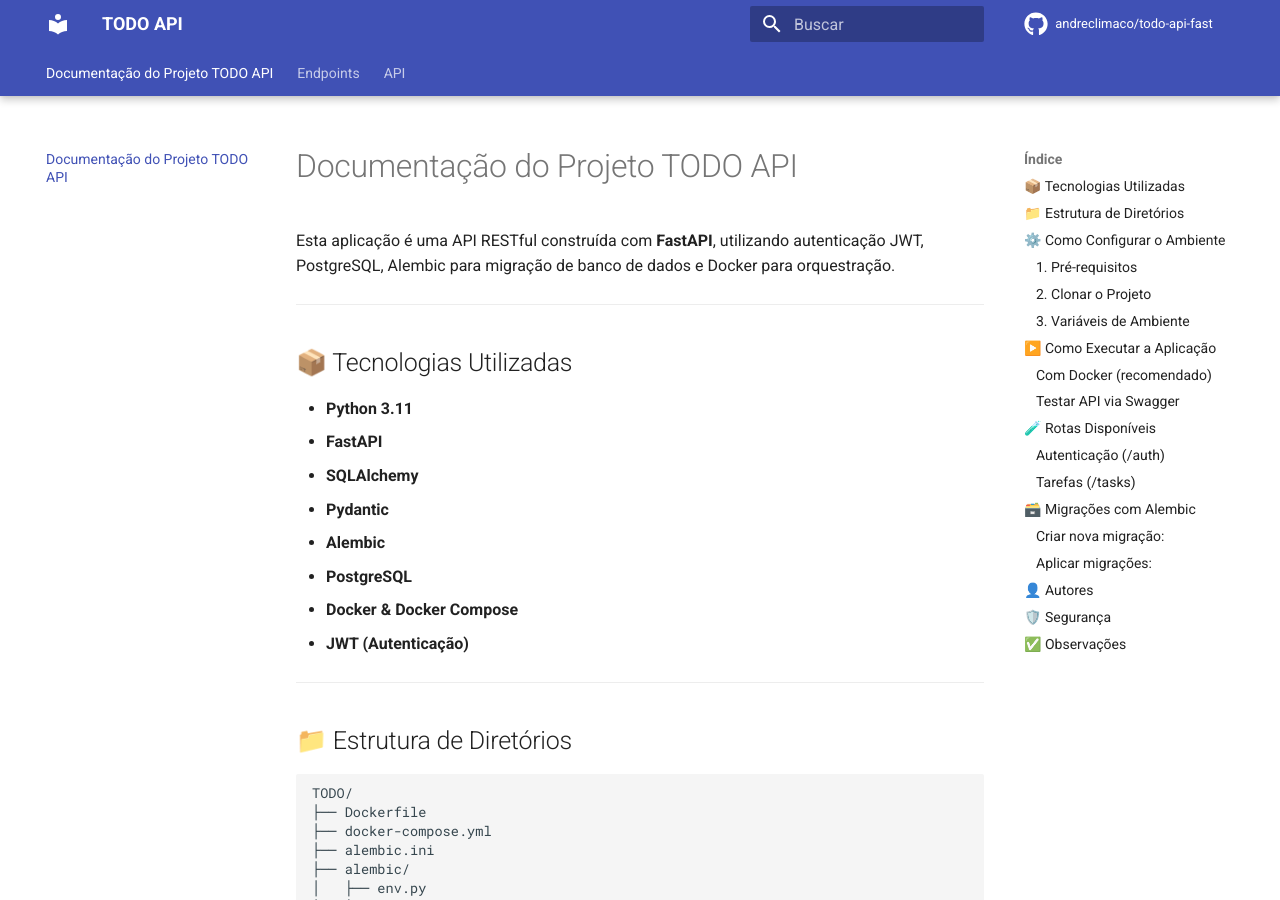
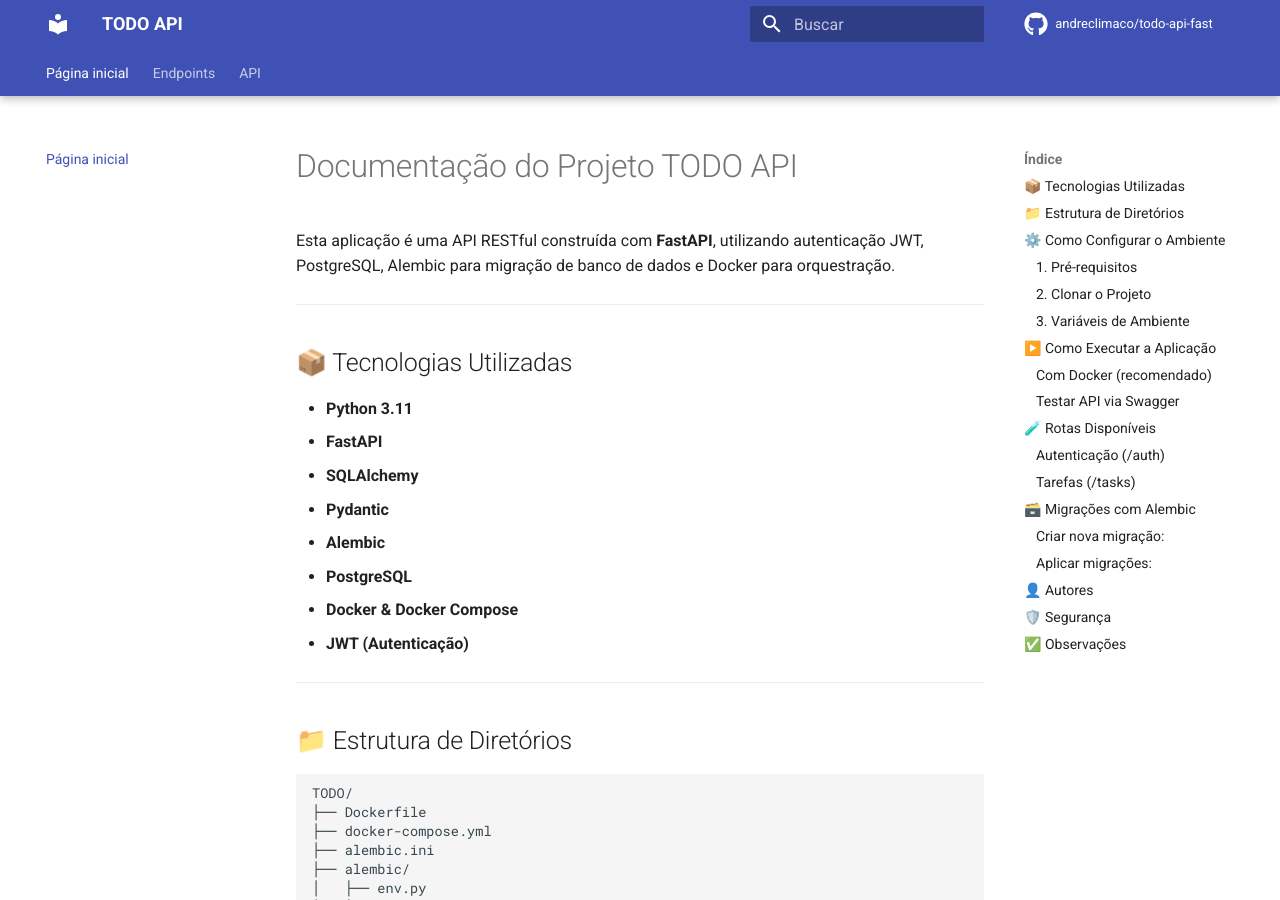
Before and after one commit to andreclimaco/todo-api-fast, an MkDocs documentation site: the page built from docs/index.md, in a window 1280 px wide and 900 px high. Built offline with MkDocs 1.6.1 and Material for MkDocs 9.7.7, drawn with Linux system fonts in a browser that asks for light colours; comment, search, counter and statistics services are not loaded.

Commit message:
Alterando a navegação

```diff
--- a/mkdocs.yml
+++ b/mkdocs.yml
@@ -27,6 +27,6 @@ plugins:
       branch: main
   - git-authors
 nav:
-  - index.md
+  - Página inicial: index.md
   - Endpoints: endpoints.md
   - API: autoapi.md
```
